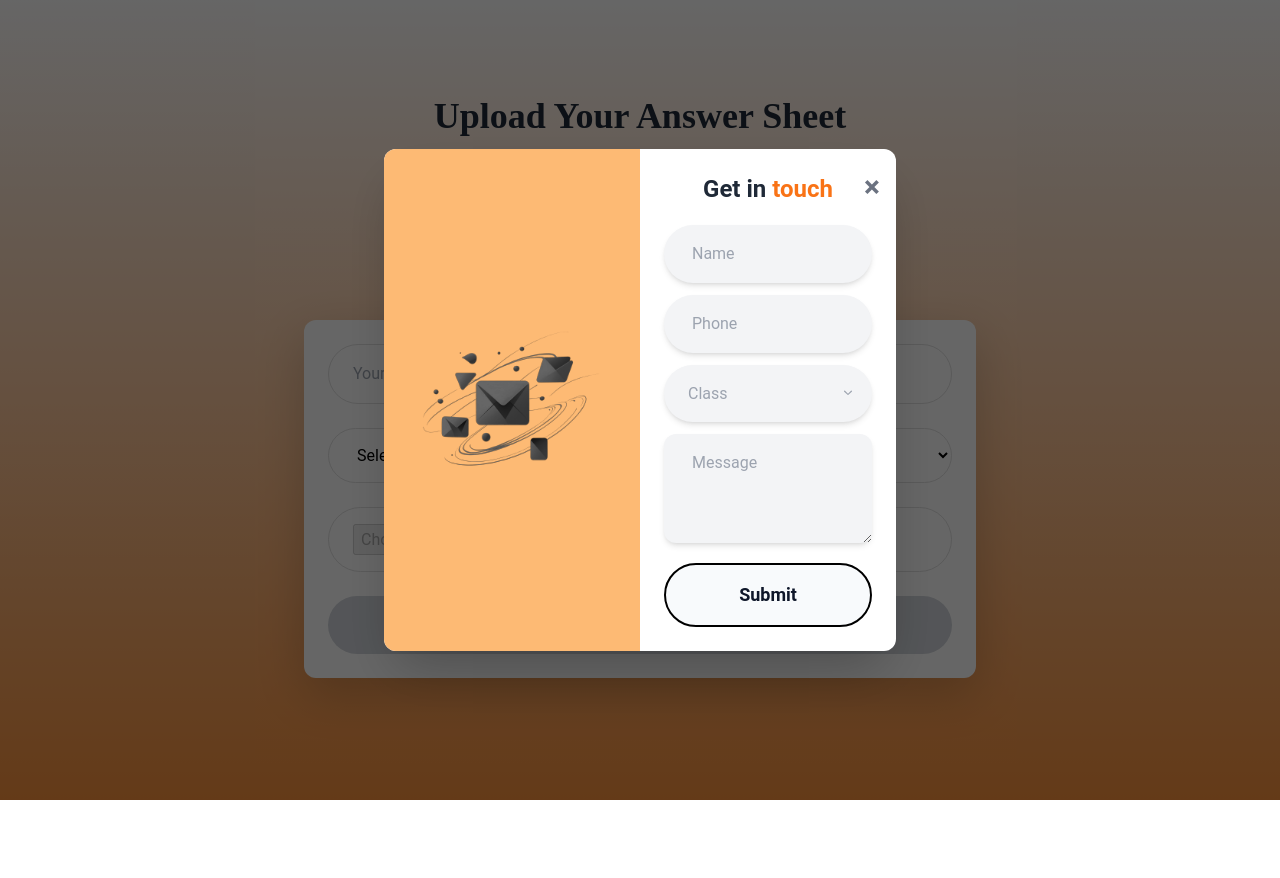
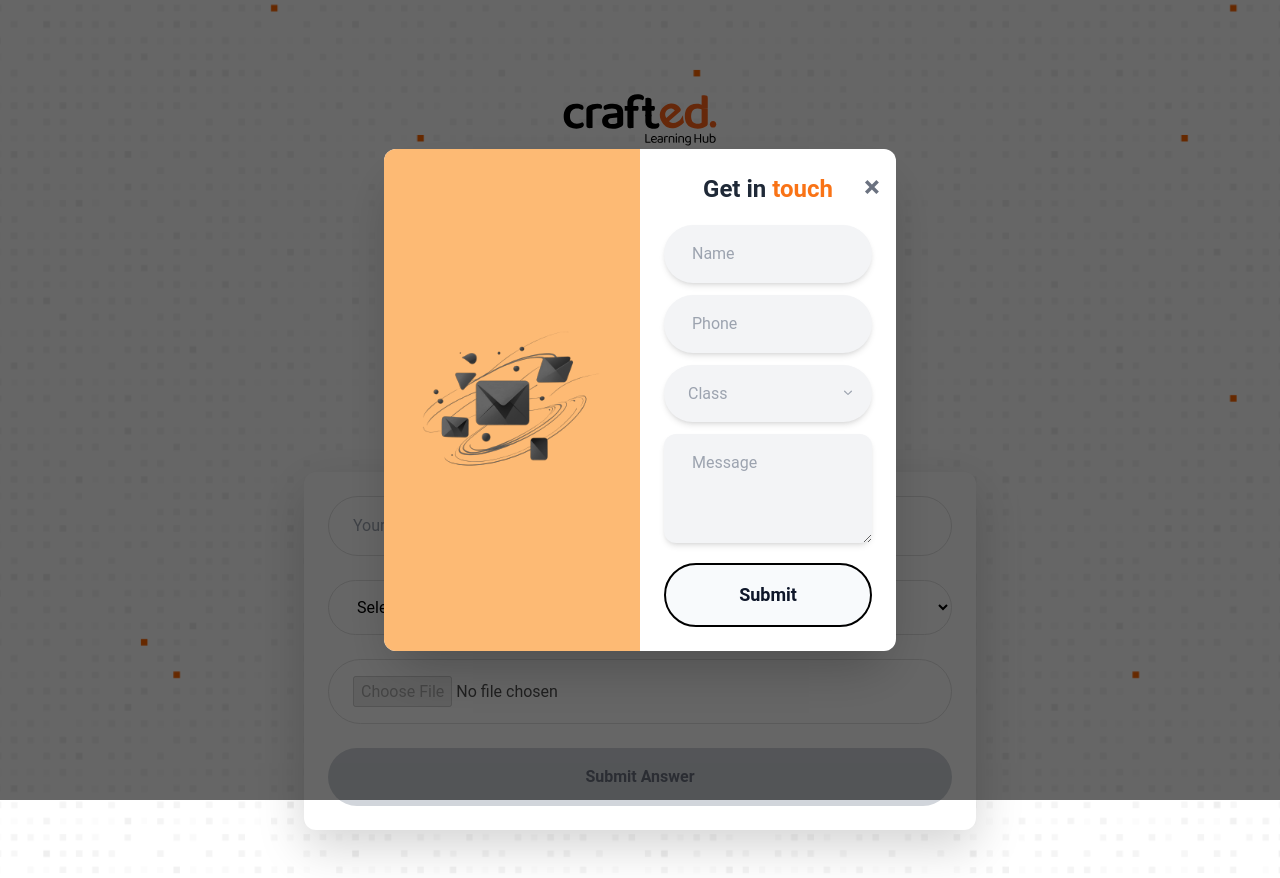
Before and after one commit to sahil-kk/crafted, a React (Create React App) app: page /AnswerUpload in a window 1280 px wide. Before the commit the page ends 800 px from the top, so only its background shows below. Built offline with nearby package versions, Linux system fonts and the light colour scheme; no server answers.

Commit message:
Answer upload bg

```diff
--- a/src/pages/AnswerUpload.jsx
+++ b/src/pages/AnswerUpload.jsx
@@ -1,4 +1,4 @@
-import { useState } from "react";
+import React, { useState } from "react";
 import {
     getStorage,
     ref,
@@ -37,7 +37,7 @@ export default function AnswerUpload() {
     } else if (currentHour === 9) {
         statusMessage = (
             <div className="text-2xl text-slate-900 font-mono">
-                Drop your brilliance here.
+                Let's see what you've got
             </div>
         );
         isUploadDisabled = false;
@@ -96,10 +96,16 @@ export default function AnswerUpload() {
     };
 
     return (
-        <section className="bg-gradient-to-t from-orange-400 to-white py-24 px-6 min-h-screen">
+        <section
+            className="relative bg-white bg-cover bg-center bg-no-repeat px-6 pb-12 min-h-screen"
+            style={{ backgroundImage: "url('/images/bgpattern.svg')" }}
+        >
+            <div className="text-center">
+                <img src="images/crafted.svg" alt="Crafted" className="w-full h-60" />
+            </div>
             <div className="max-w-2xl mx-auto text-center">
-                <h1 className="text-4xl font-bold text-gray-800 mb-6 font-baloo">
-                    Upload Your Answer Sheet
+                <h1 className="text-5xl font-bold text-gray-800 mb-6 font-baloo">
+                    Weekly <span className='text-orange-500'>Exam</span>
                 </h1>
 
                 <p className="text-gray-600 text-lg mb-4">{statusMessage}</p>
```
Also changed, not shown: public/images/bgpattern.svg (added), public/images/crafted.svg (added), src/index.css (line endings or trailing spaces).
